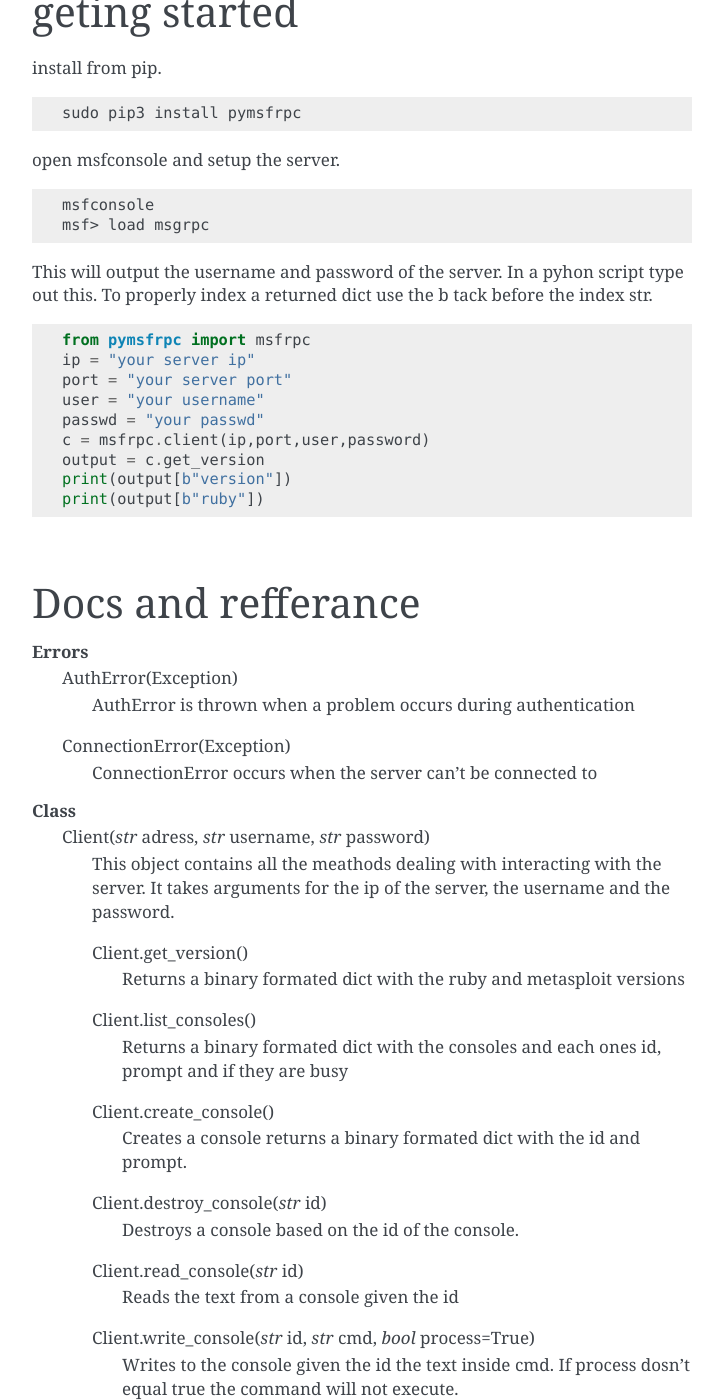
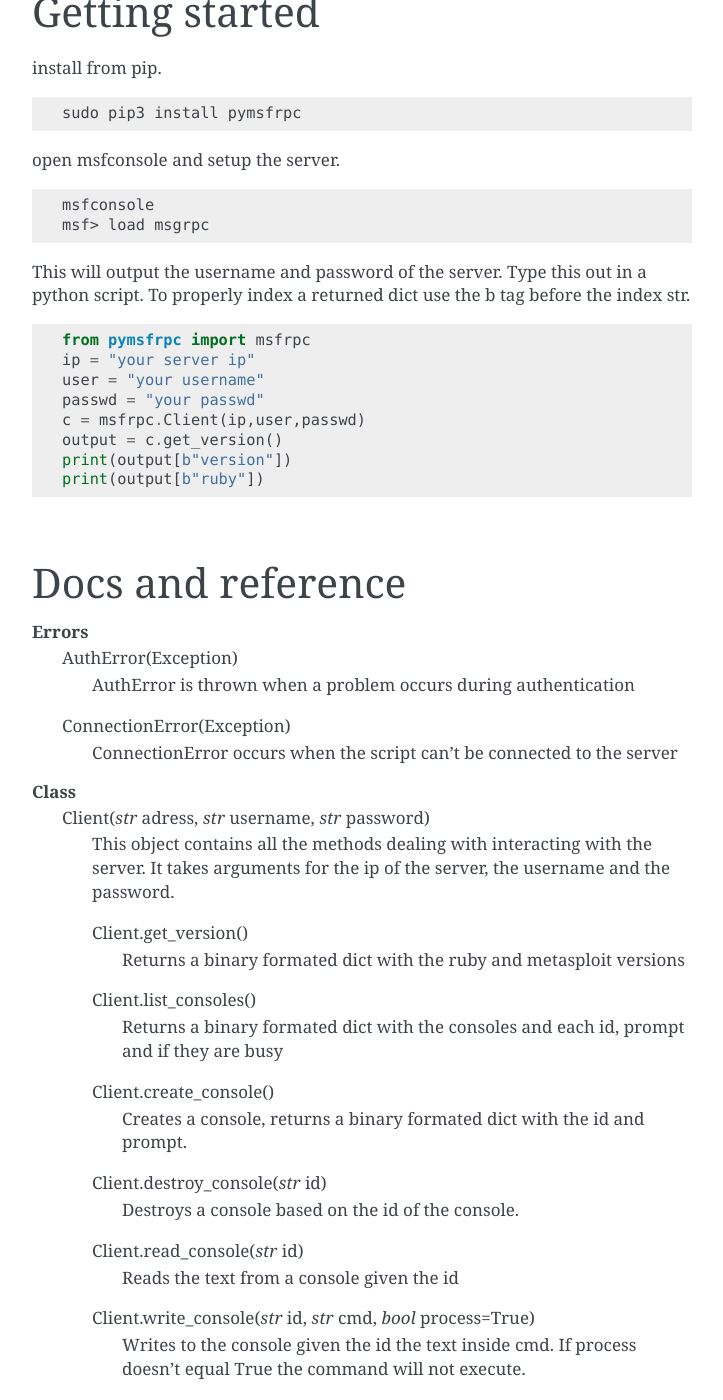
Before and after one commit to RayofLightz/pymsfrpc, a Sphinx documentation site: the page built from docs/index.rst, in a window 1280 px wide and 1400 px high, scrolled down 316 px. Shown: the whole window, without its empty margins (388-1111 px from the left). Built offline with Sphinx 7.4.7, drawn with Linux system fonts in a browser that asks for light colours; some of the changed text lies outside the part shown.

Commit message:
Also cleaned up the documentation a bit

```diff
--- a/docs/index.rst
+++ b/docs/index.rst
@@ -37,47 +37,45 @@ open msfconsole and setup the server.
   msf> load msgrpc
 
 This will output the username and password of the server.
-In a pyhon script type out this. To properly index a returned dict use
-the b tack before the index str.
+Type this out in a python script. To properly index a returned dict use
+the b tag before the index str.
 
 .. highlight:: python
 .. code-block:: python
 
   from pymsfrpc import msfrpc
   ip = "your server ip"
-  port = "your server port"
   user = "your username"
   passwd = "your passwd"
-  c = msfrpc.client(ip,port,user,password)
-  output = c.get_version
+  c = msfrpc.Client(ip,user,passwd)
+  output = c.get_version()
   print(output[b"version"])
   print(output[b"ruby"])
 
 |
 
-Docs and refferance
+Docs and reference
 ====================
 
 **Errors**
   AuthError(Exception)
-    AuthError is thrown when a problem occurs during
-    authentication
+    AuthError is thrown when a problem occurs during authentication
 
   ConnectionError(Exception)
-    ConnectionError occurs when the server can't be connected to
+    ConnectionError occurs when the script can't be connected to the server
 **Class**
  Client(*str* adress, *str* username, *str* password)
-   This object contains all the meathods dealing with interacting with the server.
+   This object contains all the methods dealing with interacting with the server.
    It takes arguments for the ip of the server, the username and the password.
 
    Client.get_version()
      Returns a binary formated dict with the ruby and metasploit versions
 
    Client.list_consoles()
-     Returns a binary formated dict with the consoles and each ones id, prompt and if they are busy
+     Returns a binary formated dict with the consoles and each id, prompt and if they are busy
 
    Client.create_console()
-     Creates a console returns a binary formated dict with the id and prompt.
+     Creates a console, returns a binary formated dict with the id and prompt.
 
    Client.destroy_console(*str* id)
      Destroys a console based on the id of the console.
@@ -86,8 +84,7 @@ Docs and refferance
      Reads the text from a console given the id
 
    Client.write_console(*str* id, *str* cmd, *bool* process=True)
-     Writes to the console given the id the text inside cmd. If process dosn't equal true the command
-     will not execute.
+     Writes to the console given the id the text inside cmd. If process doesn't equal True the command will not execute.
 
    Client.list_sessions()
      Lists all the sessions
@@ -111,21 +108,20 @@ Docs and refferance
    Client.run_module(*str* _type, *str* name, *str* HOST, *str* PORT, *bool* payload=false)
      runs a given module where _type is the type of module, name is the name, and host and port are the ip and port.
      **PAYLOAD MUST BE TRUE IF USING THE PAYLOAD TYPE**
-Port other meathods
+Port other methods
 ===================
-  The metasploit project has more meathods in the pro version. I can't
-  properly test any of the modules becuase I don't own a copy of the pro
-  version. So instead I can show you how one would port the meathod.
+  The metasploit project has more methods in the pro version. I can't
+  properly test any of the modules because I don't own a copy of the pro
+  version. So instead I can show you how one would port the method.
 .. highlight:: python
 .. code-block:: python
 
     from pymsfrpc import msfrpc
     ip = "your ip"
-    port = "your port"
     user = "your user"
     passwd = "your passwd"
-    c = msfrpc.Client(ip,port,user,passwd)
+    c = msfrpc.Client(ip,user,passwd)
     c.send_command(["your call",self.token])
 |
 
- If there are any args they are add after the token.
+ If there are any args they are added after the token.
```
Also changed, not shown: other parts of docs/index.rst (+1 -1 lines).
